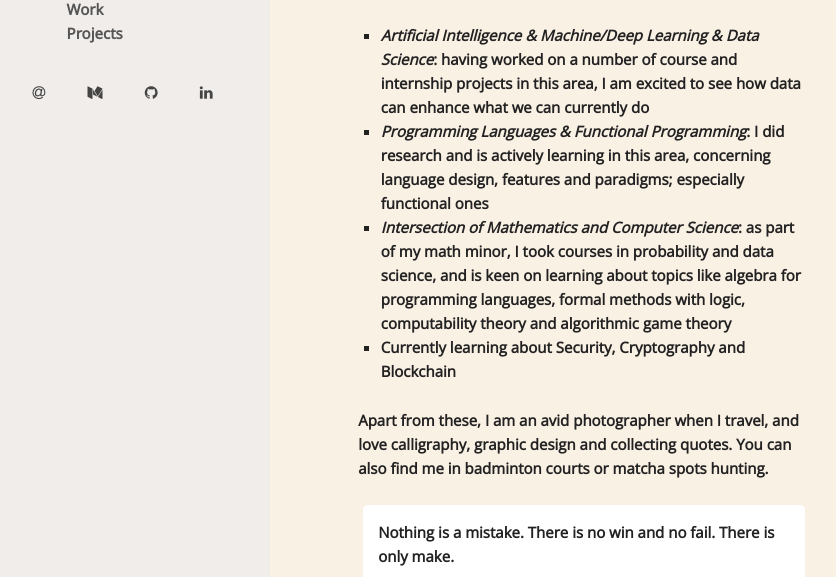
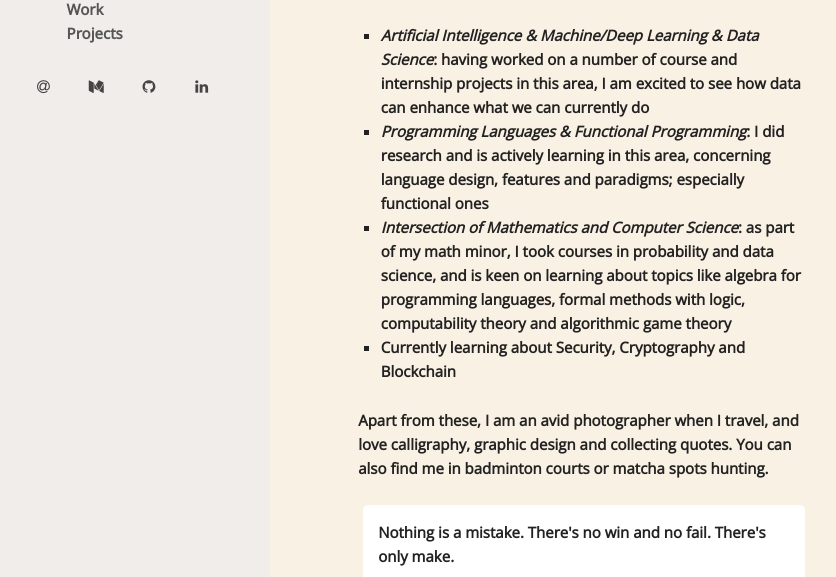
Before and after one commit to bryanchun/bryanchun.github.io, a plain HTML site: page index.html in a window 1280 px wide. Shown: the part 375-952 px from the top of the page, 143-979 px from the left. Drawn offline with nearby package versions, Linux system fonts and the light colour scheme.

Commit message:
Fixed typo and padding

```diff
--- a/css/style.css
+++ b/css/style.css
@@ -96,10 +96,10 @@ nav ul li a:hover, nav ul li a:focus {
 }
 
 .app-bar a {
-  width: 10%;
-  float: left;
+  width: 25%;
+  /* float: left; */
   text-align: center;
-  padding: 5% 10%;
+  padding: 2% 5%;
   color: #444;
   font-size: 100%;
 }
--- a/index.html
+++ b/index.html
@@ -97,7 +97,7 @@
             <!--vision-->
             <!--quotes-->
             <!--uniqueness of my experience-->
-          <blockquote>Nothing is a mistake. There is no win and no fail. There is only make.</blockquote>
+          <blockquote>Nothing is a mistake. There's no win and no fail. There's only make.</blockquote>
           <cite>– John Cage in Stanford d.lab</cite>
         </section>
         <div class="button-wrapper"><a href="https://raw.githubusercontent.com/bryanchun/bryanchun.github.io/master/CV.pdf" class="button">CV</a></div>
```
